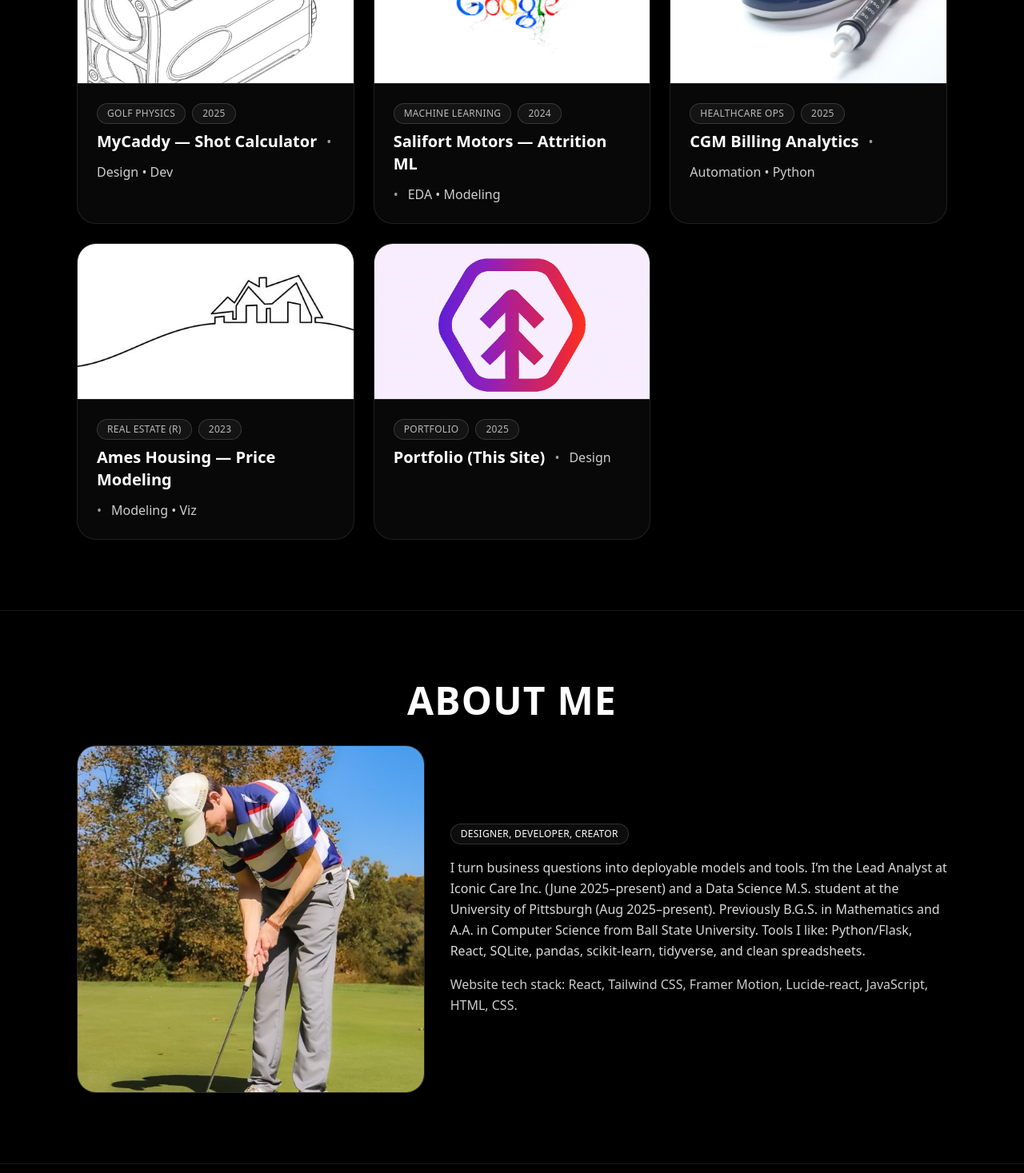
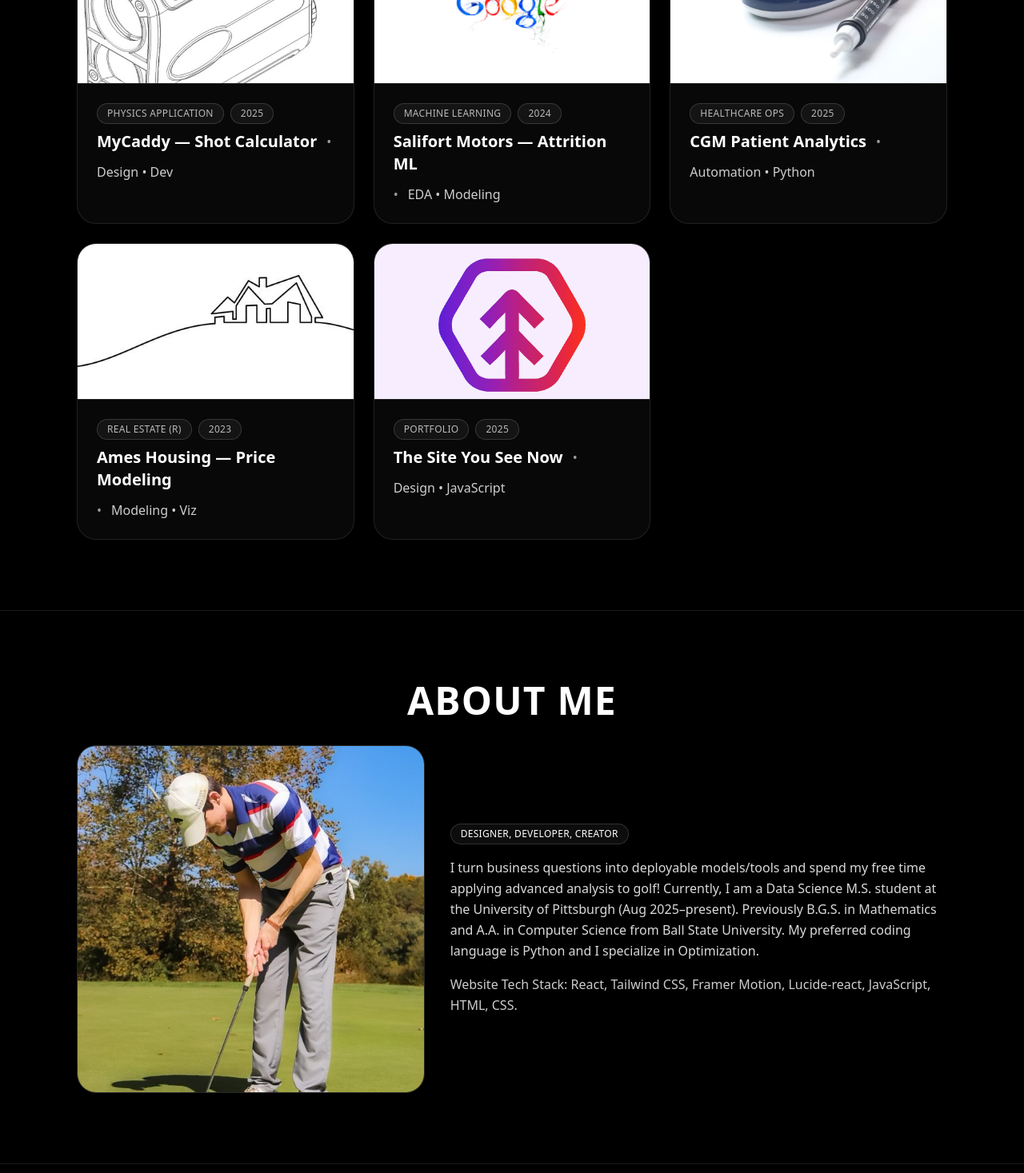
Before and after one commit to CanyenPalmer/Java-Portfolio, a React (Vite) app: page / in a window 1280 px wide. Shown: the part 1675-3142 px from the top of the page at 80% size. Built offline with nearby package versions, Linux system fonts and the light colour scheme.

Commit message:
Update App.jsx

```diff
--- a/src/App.jsx
+++ b/src/App.jsx
@@ -195,7 +195,7 @@ export default function App() {
       {
         title: "Machine Learning & Analytics",
         desc: "From EDA to production-ready models with clear business metrics and handoff docs.",
-        bullets: ["scikit-learn / XGBoost", "Feature Engineering", "Evaluation / Monitoring"],
+        bullets: ["scikit-learn / XGBoost", "Feature Engineering", "Evaluation & Monitoring"],
       },
       {
         title: "Dashboards & Visualization",
@@ -209,7 +209,7 @@ export default function App() {
   const works = useMemo(
     () => [
       {
-        tag: "Golf Physics",
+        tag: "Physics Application",
         title: "MyCaddy — Shot Calculator",
         role: "Design • Dev",
         year: "2025",
@@ -228,7 +228,7 @@ export default function App() {
       },
       {
         tag: "Healthcare Ops",
-        title: "CGM Billing Analytics",
+        title: "CGM Patient Analytics",
         role: "Automation • Python",
         year: "2025",
         url: "https://github.com/CanyenPalmer/CGM-Patient-Analytics",
@@ -246,8 +246,8 @@ export default function App() {
       },
       {
         tag: "Portfolio",
-        title: "Portfolio (This Site)",
-        role: "Design",
+        title: "The Site You See Now",
+        role: "Design • JavaScript",
         year: "2025",
         url: "https://github.com/CanyenPalmer/Java-Portfolio",
         img: IMG.portfolio,
@@ -385,10 +385,10 @@ export default function App() {
           <div className="md:col-span-7 space-y-4">
             <Pill>Designer, Developer, Creator</Pill>
             <p className="text-white/85 leading-relaxed">
-              I turn business questions into deployable models and tools. I’m the Lead Analyst at Iconic Care Inc. (June 2025–present) and a Data Science M.S. student at the University of Pittsburgh (Aug 2025–present). Previously B.G.S. in Mathematics and A.A. in Computer Science from Ball State University. Tools I like: Python/Flask, React, SQLite, pandas, scikit-learn, tidyverse, and clean spreadsheets.
+              I turn business questions into deployable models/tools and spend my free time applying advanced analysis to golf! Currently, I am a Data Science M.S. student at the University of Pittsburgh (Aug 2025–present). Previously B.G.S. in Mathematics and A.A. in Computer Science from Ball State University. My preferred coding language is Python and I specialize in Optimization.
             </p>
             <p className="text-white/80 leading-relaxed">
-              Website tech stack: React, Tailwind CSS, Framer Motion, Lucide-react, JavaScript, HTML, CSS.
+              Website Tech Stack: React, Tailwind CSS, Framer Motion, Lucide-react, JavaScript, HTML, CSS.
             </p>
           </div>
         </div>
```
